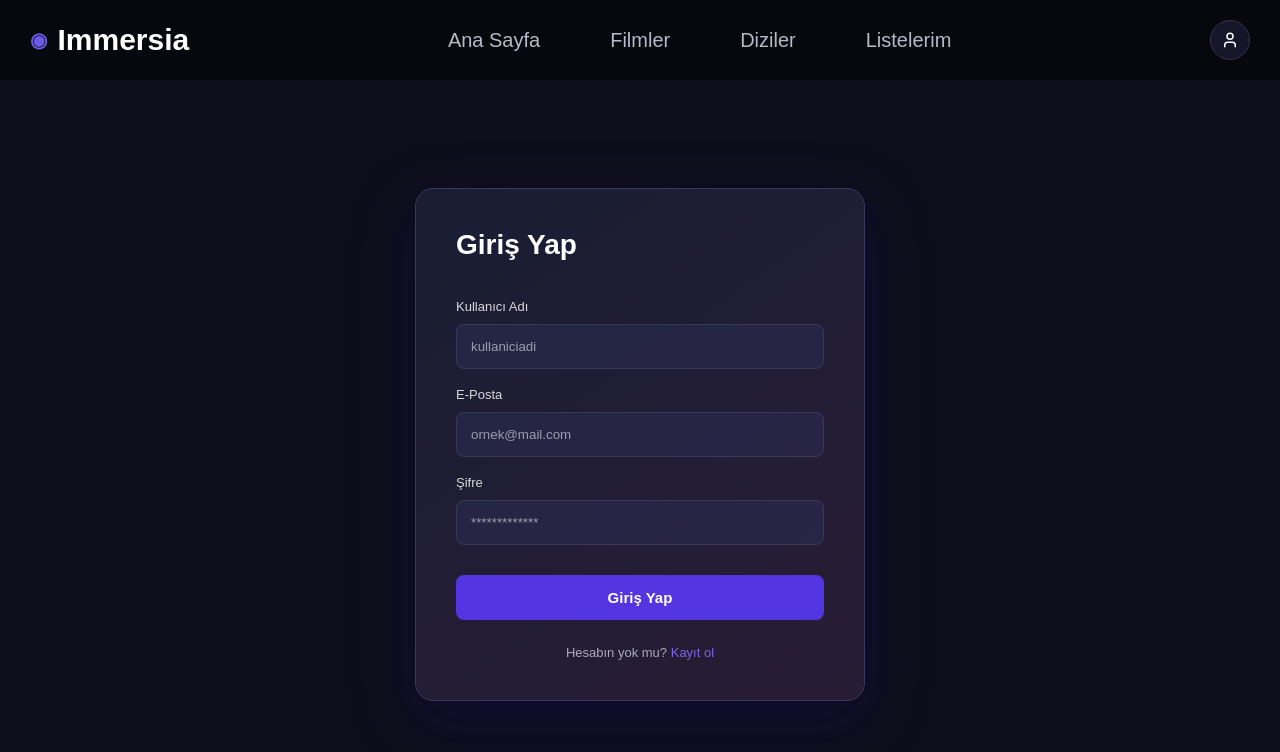
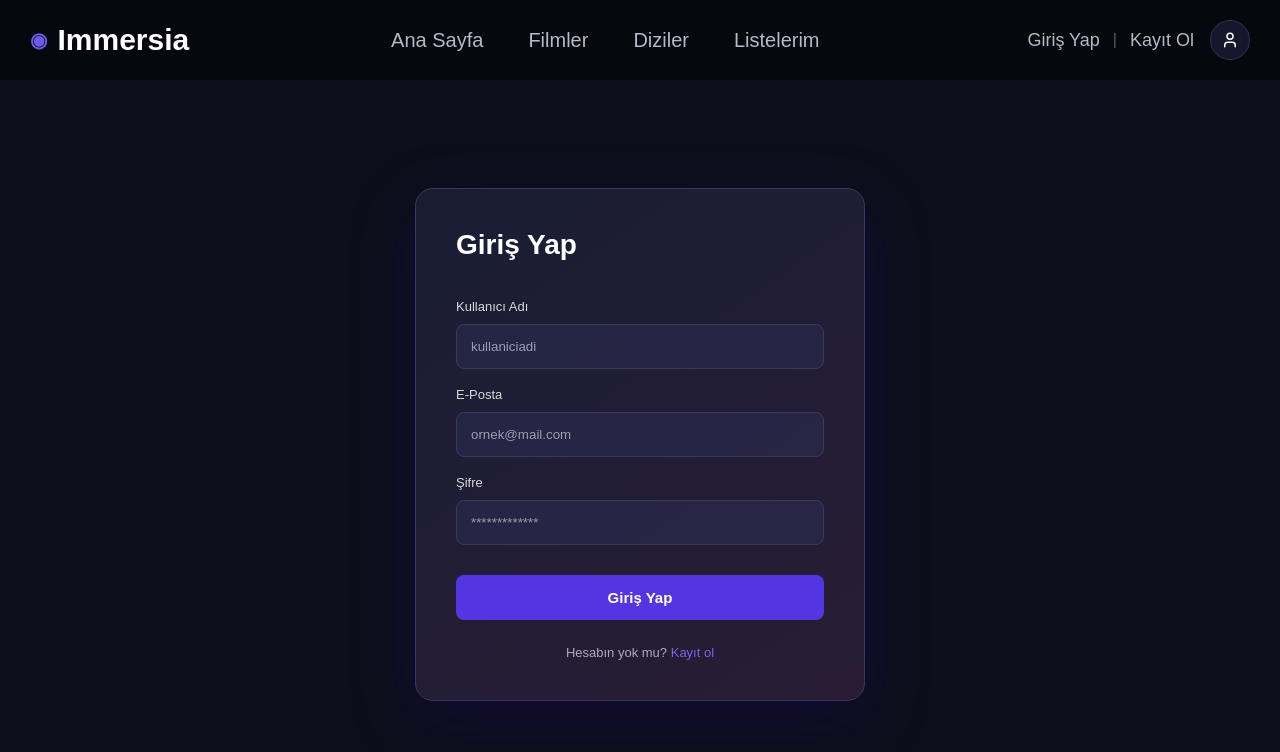
Before and after one commit to ebrarsevgili/Immersia, a React (Vite) app: page /login in a window 1280 px wide. Shown: the top 752 px of the page. Built offline with nearby package versions, Linux system fonts and the light colour scheme.

Commit message:
Connect login state with navbar

```diff
--- a/src/App.jsx
+++ b/src/App.jsx
@@ -4,16 +4,21 @@ import Home from "./pages/Home";
 import MovieDetail from "./pages/MovieDetail";
 import Register from "./pages/Register";
 import Login from "./pages/Login";
+import { useState } from "react";
 
 function App() {
+  const [isLoggedIn , setIsLoggedIn] = useState(
+    !!localStorage.getItem("token")
+  );
+
   return (
     <BrowserRouter>
-      <Navbar />
+      <Navbar isLoggedIn = {isLoggedIn}/>
       <Routes>
         <Route path="/" element={<Home />} />
         <Route path="/movies/:id" element={<MovieDetail />} />
         <Route path="/register" element={<Register />} />
-        <Route path="/login" element={<Login />} />
+        <Route path="/login" element={<Login onLogin={setIsLoggedIn}/>} />
       </Routes>
     </BrowserRouter>
   );
--- a/src/components/Navbar.css
+++ b/src/components/Navbar.css
@@ -19,7 +19,7 @@ nav{
 }
 .nav-links{
   display: flex;
-  gap: 70px;
+  gap: 45px;
 }
 .nav-links a{
   color: hsl(240, 12%, 75%);
@@ -32,7 +32,7 @@ nav{
 .nav-links a:hover{
   color: hsl(0, 0%, 100%);
 }
-.profile-button{
+.profile-button {
   width: 40px;
   height: 40px;
 
@@ -40,9 +40,49 @@ nav{
   align-items: center;
   justify-content: center;
 
-    border: 1px solid #34344C;
+  border: 1px solid hsl(240, 20%, 25%);
   border-radius: 50%;
 
-    background-color: #16162A;
-    color: #ffffff;
+  background-color: hsl(240, 33%, 13%);
+  color: hsl(0, 0%, 100%);
+
+  cursor: pointer;
+
+  transition: 0.3s;
 }
+
+.profile-button:hover {
+  border-color: hsl(247, 74%, 63%);
+  background-color: hsl(240, 33%, 18%);
+  color: hsl(247, 74%, 70%);
+}
+
+.auth-area{
+  display: flex;
+  align-items: center;
+  gap: 10px;
+}
+.auth-links{
+  display: flex;
+  align-items: center;
+  gap: 7px;
+}
+.auth-links button,
+.account-button{
+  border: none;
+  background: none;
+
+  color: hsl(240, 12%, 75%);
+  font-size: 18px;
+  font-family: inherit;
+
+  cursor: pointer;
+  transition: 0.3s;
+}
+.auth-links button:hover,
+.account-button:hover{
+  color: hsl(0, 0%, 100%);
+}
+.auth-links span {
+  color: hsl(240, 10%, 40%);
+}
--- a/src/components/Navbar.jsx
+++ b/src/components/Navbar.jsx
@@ -1,9 +1,12 @@
-import {User} from "lucide-react";
+import { User } from "lucide-react";
+import { useNavigate } from "react-router-dom";
 import "./Navbar.css";
 
-function Navbar(){
 
-    return(
+function Navbar({isLoggedIn}) {
+  const navigate = useNavigate();
+
+  return (
     <nav className="navbar">
       <div className="logo">
         <span className="logo-icon">◉</span>
@@ -17,10 +20,37 @@ function Navbar(){
         <a href="#">Listelerim</a>
       </div>
 
-            <button className="profile-button">
+      <div className="auth-area">
+        {isLoggedIn ? (
+          <button
+            className="account-button"
+            onClick={() => navigate("/account")}
+          >
+            Hesabım
+          </button>
+        ) : (
+          <div className="auth-links">
+            <button onClick={() => navigate("/login")}>Giriş Yap</button>
+
+            <span>|</span>
+
+            <button onClick={() => navigate("/register")}>Kayıt Ol</button>
+          </div>
+        )}
+
+        <button
+          className="profile-button"
+          onClick={() => {
+            if (isLoggedIn) {
+              navigate("/account");
+            } else {
+              navigate("/login");
+            }
+          }}
+        >
           <User size={18} />
         </button>
-
+      </div>
     </nav>
   );
 }
--- a/src/pages/Login.jsx
+++ b/src/pages/Login.jsx
@@ -2,7 +2,7 @@ import { useState } from "react";
 import { useNavigate } from "react-router-dom";
 import "./Login.css";
 
-function Login() {
+function Login({onLogin}) {
   const navigate = useNavigate();
   const [email, setEmail] = useState("");
   const [password, setPassword] = useState("");
@@ -30,6 +30,9 @@ function Login() {
       if (!response.ok) {
         throw new Error("Giriş başarısız");
       }
+      const token = await response.text();
+      localStorage.setItem("token" , token);
+      onLogin(true);
       navigate("/");
     } catch (error) {
       setErrorMessage("E-posta veya şifre hatalı.");
--- a/src/pages/Register.jsx
+++ b/src/pages/Register.jsx
@@ -41,7 +41,7 @@ function Register() {
             setEmail("");
             setPassword("");
 
-            navigate("/giris");
+            navigate("/login");
 
         } catch (error) {
             console.error("Kayıt sırasında hata:", error);
```
Lines whose indentation alone changed are shown as unchanged.
